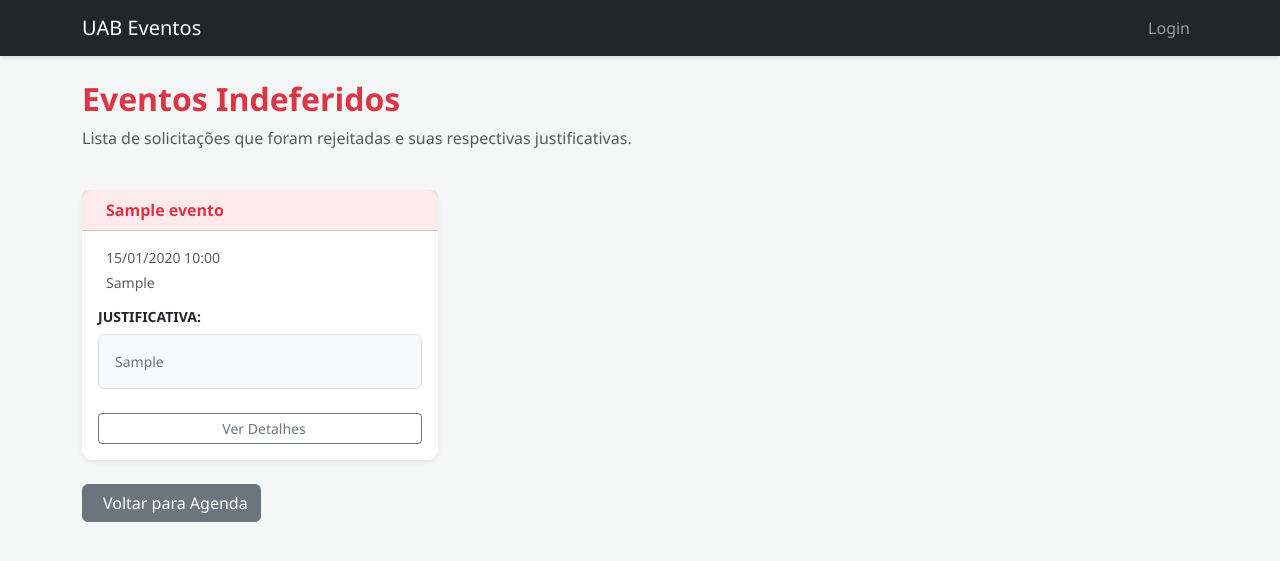
After one commit to alinealves99/projeto-uab, a Flask app: template app/templates/events/indeferidos.html in a window 1280 px wide. The commit adds this page. Shown: the top 561 px of the page. Run offline with Flask 3, Linux system fonts and the light colour scheme; the template is opened without the code that fills it: values that come from a table or form of the project are taken from there, others are empty; tables that the repository leaves empty hold one stand-in row (values such as "Sample post"); parts of the project's set-up code (start-up, migrations or seed data) failed here and were passed over; some libraries are stand-ins or nearby versions.

Commit message:
feat: listagem de eventos indeferidos com controle de acesso

```diff
--- a/app/routes/aprovacoes.py
+++ b/app/routes/aprovacoes.py
@@ -2,20 +2,20 @@ from flask import Blueprint, request, jsonify, render_template, flash
 from app.models.evento import Evento
 from app.database import db
 from datetime import datetime
-from app.utils.auth_utils import login_required, roles_required
+from app.utils.auth_utils import login_required, role_required
 
 aprovacoes_bp = Blueprint('aprovacoes', __name__)
 
 @aprovacoes_bp.route('/events/approve', methods=['GET'])
 @login_required
-@roles_required('ADMINISTRADOR', 'SECRETARIO')
+@role_required('ADMINISTRADOR', 'SECRETARIO')
 def listar_pendentes():
     eventos = Evento.query.filter_by(status="PENDENTE").all()
     return render_template('events/approve.html', eventos=eventos)
 
 @aprovacoes_bp.route('/aprovacoes/<int:id>/decisao', methods=['POST'])
 @login_required
-@roles_required('ADMINISTRADOR', 'SECRETARIO')
+@role_required('ADMINISTRADOR', 'SECRETARIO')
 def processar_decisao(id):
     data = request.get_json()
     decisao = data.get('decisao')
--- /dev/null
+++ b/app/templates/events/indeferidos.html
@@ -0,0 +1,54 @@
+{% extends "layout.html" %}
+
+{% block title %}Eventos Indeferidos - Projeto UAB{% endblock %}
+
+{% block content %}
+<div class="row mb-4">
+    <div class="col-md-12">
+        <h2 class="fw-bold text-danger">Eventos Indeferidos</h2>
+        <p class="text-muted">Lista de solicitações que foram rejeitadas e suas respectivas justificativas.</p>
+    </div>
+</div>
+
+<div class="row g-4">
+    {% for evento in eventos %}
+    <div class="col-md-6 col-lg-4">
+        <div class="card h-100 border-danger border-opacity-25 shadow-sm">
+            <div class="card-header bg-danger bg-opacity-10 text-danger fw-bold">
+                <i class="bi bi-x-circle me-2"></i>{{ evento.titulo }}
+            </div>
+            <div class="card-body">
+                <div class="mb-3 small">
+                    <div class="text-muted mb-1"><i class="bi bi-calendar-event me-2"></i>{{ evento.data_inicio.strftime('%d/%m/%Y %H:%M') }}</div>
+                    <div class="text-muted"><i class="bi bi-geo-alt me-2"></i>{{ evento.local }}</div>
+                </div>
+
+                <h6 class="fw-bold text-dark small text-uppercase">Justificativa:</h6>
+                <div class="p-3 bg-light rounded text-secondary small border">
+                    {{ evento.justificativa_indeferimento or 'Nenhuma justificativa informada.' }}
+                </div>
+            </div>
+            <div class="card-footer bg-transparent border-top-0 pb-3">
+                <a href="{{ url_for('eventos.detalhes_evento', id=evento.id) }}" class="btn btn-outline-secondary btn-sm w-100">
+                    <i class="bi bi-eye me-2"></i>Ver Detalhes
+                </a>
+            </div>
+        </div>
+    </div>
+    {% else %}
+    <div class="col-12">
+        <div class="alert alert-info text-center py-5 shadow-sm">
+            <i class="bi bi-info-circle display-4 d-block mb-3"></i>
+            <h5 class="fw-bold">Nenhum evento indeferido</h5>
+            <p class="mb-0">Não existem registros de eventos rejeitados no sistema até o momento.</p>
+        </div>
+    </div>
+    {% endfor %}
+</div>
+
+<div class="mt-4">
+    <a href="{{ url_for('eventos.listar_eventos') }}" class="btn btn-secondary">
+        <i class="bi bi-arrow-left me-2"></i>Voltar para Agenda
+    </a>
+</div>
+{% endblock %}
--- a/app/templates/layout.html
+++ b/app/templates/layout.html
@@ -24,7 +24,10 @@
                         <li class="nav-item">
                             <a class="nav-link" href="{{ url_for('eventos.listar_eventos') }}">Agenda</a>
                         </li>
-                        {% if session.get('user_role') == 'ADMINISTRADOR' %}
+                        {% if session.get('user_role') in ['ADMINISTRADOR', 'SECRETARIO_GERAL', 'SECRETARIO'] %}
+                        <li class="nav-item">
+                            <a class="nav-link" href="{{ url_for('eventos.listar_indeferidos') }}">Indeferidos</a>
+                        </li>
                         <li class="nav-item">
                             <a class="nav-link" href="{{ url_for('eventos.criar_evento') }}">Criar Evento</a>
                         </li>
--- a/app/utils/auth_utils.py
+++ b/app/utils/auth_utils.py
@@ -9,12 +9,13 @@ def login_required(f):
         return f(*args, **kwargs)
     return decorated_function
 
-def roles_required(*roles):
+def role_required(*roles):
     def decorator(f):
         @wraps(f)
         def decorated_function(*args, **kwargs):
             if 'user_role' not in session or session['user_role'] not in roles:
-                abort(403)
+                flash("Acesso não autorizado", "danger")
+                return redirect(url_for('eventos.listar_eventos'))
             return f(*args, **kwargs)
         return decorated_function
     return decorator
```
Also changed, not shown: app/routes/eventos.py (+10 -3 lines).
